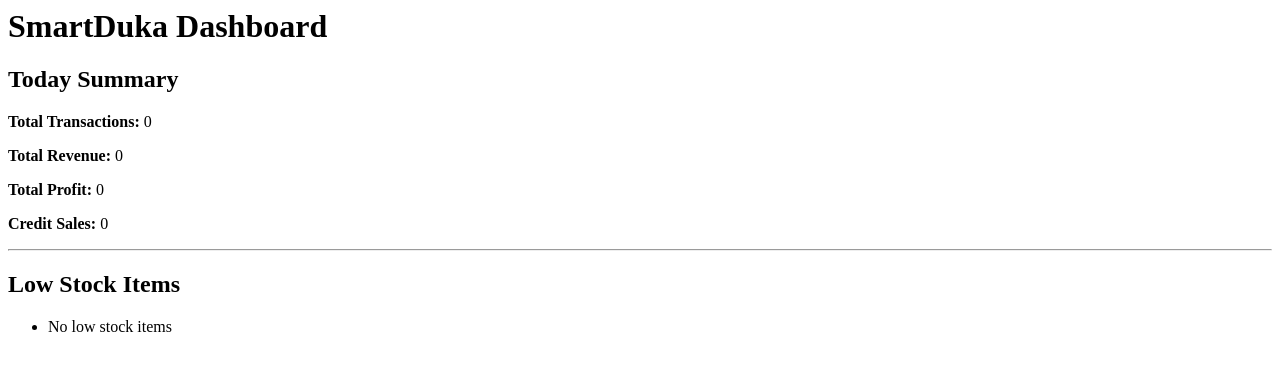
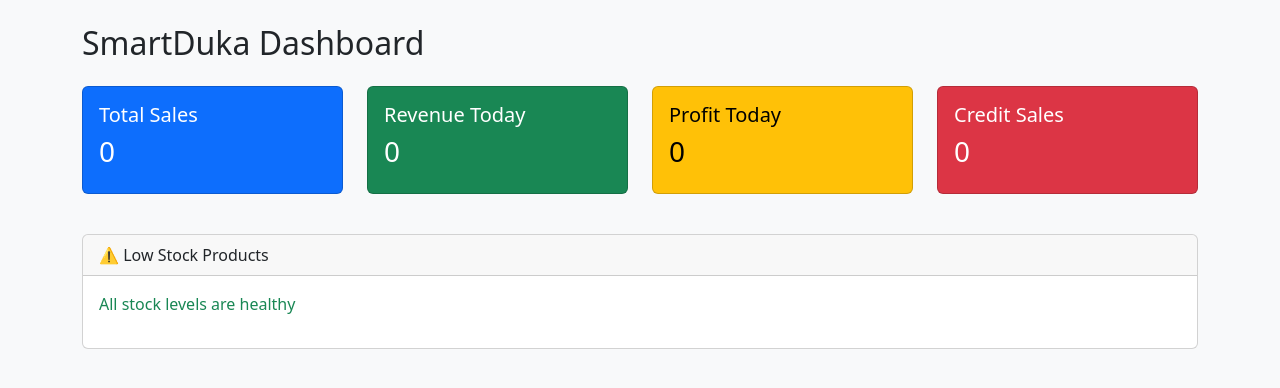
Before and after one commit to Michael-Nyawade/smart-duka, a Django app: page /dashboard/ in a window 1280 px wide. Shown: the top 388 px of the page. Run offline with Django 5.2, Linux system fonts and the light colour scheme; the visitor is signed in with stand-in values (Sample User, id 1); data comes from the database, SQL or seed files in the repository; data that the repository does not hold is empty.

Commit message:
Upgraded dashboard UI with KPI cards and layout improvements

```diff
--- a/templates/dashboard/dashboard.html
+++ b/templates/dashboard/dashboard.html
@@ -1,22 +1,87 @@
-<h1>SmartDuka Dashboard</h1>
+<!DOCTYPE html>
+<html>
+<head>
+    <title>SmartDuka Dashboard</title>
 
-<h2>Today Summary</h2>
+    <link href="https://cdn.jsdelivr.net/npm/bootstrap@5.3.3/dist/css/bootstrap.min.css" rel="stylesheet">
+</head>
 
-<p><strong>Total Transactions:</strong> {{ total_sales_count }}</p>
-<p><strong>Total Revenue:</strong> {{ total_revenue }}</p>
-<p><strong>Total Profit:</strong> {{ total_profit }}</p>
-<p><strong>Credit Sales:</strong> {{ total_credit }}</p>
+<body class="bg-light">
 
-<hr>
+<div class="container mt-4">
 
-<h2>Low Stock Items</h2>
+    <h2 class="mb-4">SmartDuka Dashboard</h2>
 
-<ul>
-    {% for product in low_stock_products %}
-        <li>
-            {{ product.name }} — Stock: {{ product.stock_quantity }}
-        </li>
-    {% empty %}
-        <li>No low stock items </li>
-    {% endfor %}
-</ul>
+    <!-- KPI Cards -->
+    <div class="row">
+
+        <div class="col-md-3">
+            <div class="card text-bg-primary mb-3">
+                <div class="card-body">
+                    <h5>Total Sales</h5>
+                    <h3>{{ total_sales_count }}</h3>
+                </div>
+            </div>
+        </div>
+
+        <div class="col-md-3">
+            <div class="card text-bg-success mb-3">
+                <div class="card-body">
+                    <h5>Revenue Today</h5>
+                    <h3>{{ total_revenue }}</h3>
+                </div>
+            </div>
+        </div>
+
+        <div class="col-md-3">
+            <div class="card text-bg-warning mb-3">
+                <div class="card-body">
+                    <h5>Profit Today</h5>
+                    <h3>{{ total_profit }}</h3>
+                </div>
+            </div>
+        </div>
+
+        <div class="col-md-3">
+            <div class="card text-bg-danger mb-3">
+                <div class="card-body">
+                    <h5>Credit Sales</h5>
+                    <h3>{{ total_credit }}</h3>
+                </div>
+            </div>
+        </div>
+
+    </div>
+
+    <!-- Low Stock Section -->
+    <div class="card mt-4">
+        <div class="card-header">
+            ⚠️ Low Stock Products
+        </div>
+
+        <div class="card-body">
+
+            {% if low_stock_products %}
+
+                <ul class="list-group">
+                    {% for product in low_stock_products %}
+                        <li class="list-group-item d-flex justify-content-between">
+                            {{ product.name }}
+                            <span class="badge bg-danger">
+                                {{ product.stock_quantity }}
+                            </span>
+                        </li>
+                    {% endfor %}
+                </ul>
+
+            {% else %}
+                <p class="text-success">All stock levels are healthy</p>
+            {% endif %}
+
+        </div>
+    </div>
+
+</div>
+
+</body>
+</html>
```
